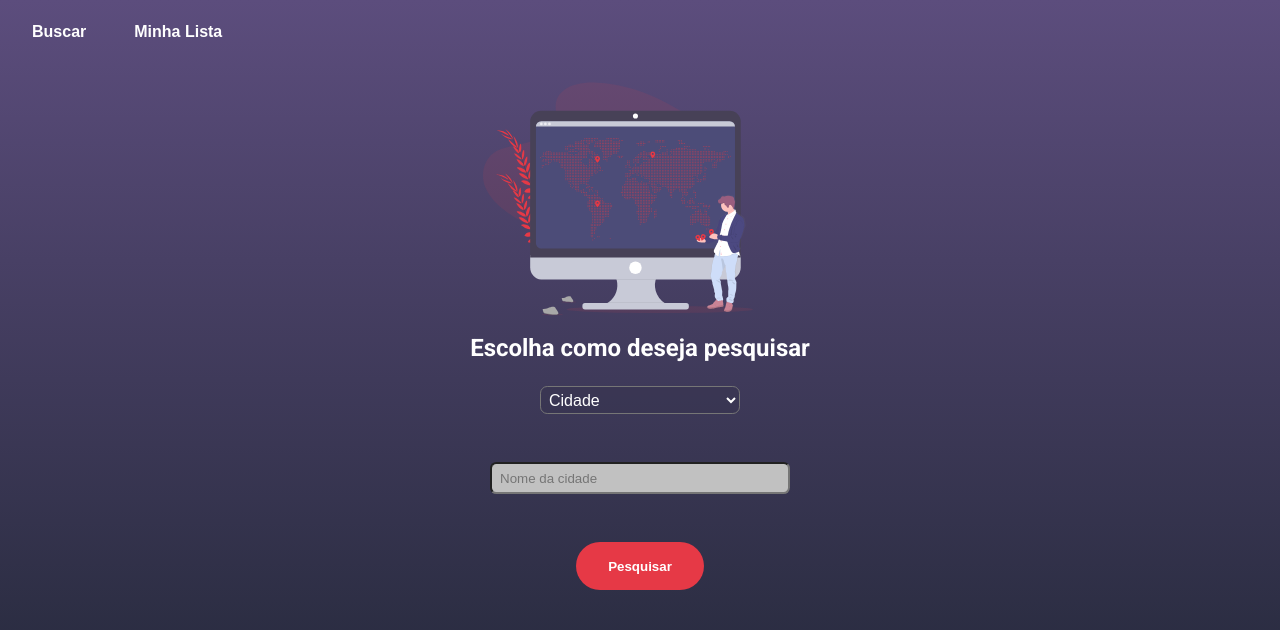
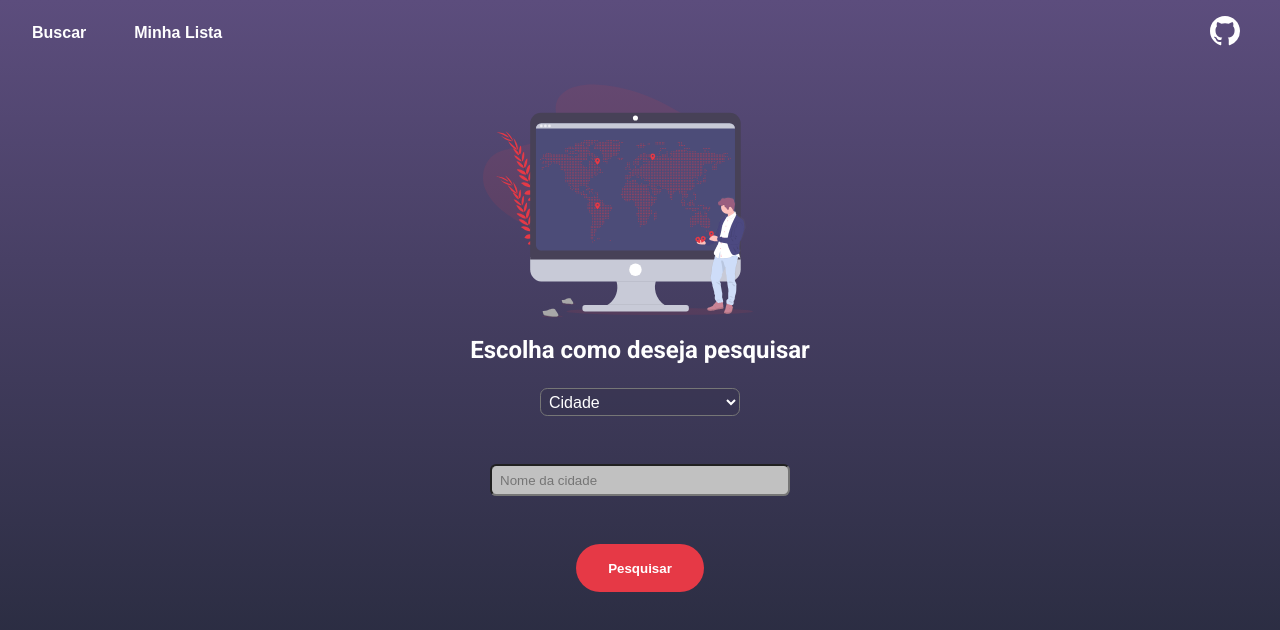
Before and after one commit to joaopedroalb/weather-challenge, a Next.js app: page / in a window 1280 px wide. Shown: the top 630 px of the page. Built offline with nearby package versions, Linux system fonts and the light colour scheme.

Commit message:
Add github repo redirect  in navbar

```diff
--- a/src/components/Navbar/index.module.scss
+++ b/src/components/Navbar/index.module.scss
@@ -1,9 +1,13 @@
 .container{
     width: 100%;
+    display: flex;
+    align-items: center;
+    justify-content: space-between;
+    padding: 1rem 2.5rem 1rem 1rem;
     ul{
         list-style: none;
         display: flex;
-        padding: 1rem;
+
         gap: 1rem;
 
     }
@@ -20,10 +24,22 @@
         align-items: center;
         background-color: #e6394700;
         color: #fff;
+        font-size: 1rem;
+
         transition: .2s;
-        font-size: 1rem;
         &:hover{
             color: #fc3d4d;
         }
     }
 }
+
+.gitIconContainer{
+    svg{
+        cursor: pointer;
+
+        transition: .2s;
+        &:hover{
+            color: #fc3d4d;
+        }
+    }
+}
--- a/src/components/Navbar/index.tsx
+++ b/src/components/Navbar/index.tsx
@@ -1,4 +1,6 @@
 import styles from './index.module.scss'
+import {FiGithub} from 'react-icons/fi'
+import {BsGithub} from 'react-icons/bs'
 
 import Link from 'next/link'
 
@@ -13,6 +15,13 @@ export default function Navbar(){
                     <Link href="/mylist"><button>Minha Lista</button></Link>
                 </li>
             </ul>
+
+            <div className={styles.gitIconContainer}>
+                <a href='https://github.com/joaopedroalb/weather-challenge'>
+                    <BsGithub size={30}/>
+                </a>
+            </div>
+
         </nav>
     )
 }
```
